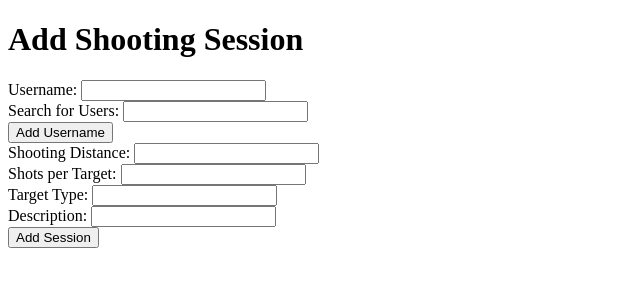
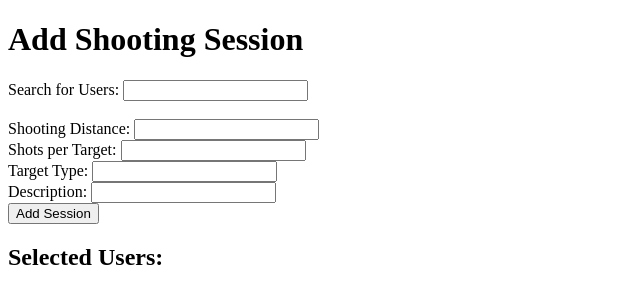
Before and after one commit to J-Krajewski/Scout_Shooting_Tracker, a Flask app: page /add_session in a window 1280 px wide. Shown: the top 304 px of the page, without its empty margins (0-640 px from the left). Run offline with Flask 3, Linux system fonts and the light colour scheme.

Commit message:
fixed naming discrepancy and got add user search functionality reliably working

```diff
--- a/app.py
+++ b/app.py
@@ -1,7 +1,9 @@
 from flask import Flask, render_template, request, redirect, url_for, session
 from flask_sqlalchemy import SQLAlchemy
 from sqlalchemy.exc import IntegrityError
-from flask import jsonify
+from flask import jsonify, request, render_template, redirect, url_for, session
+
+
 
 app = Flask(__name__)
 app.secret_key = 'your_secret_key'  # Change this to a secure secret key
@@ -161,7 +163,8 @@ def add_session():
             shots_per_target = int(request.form['shots_per_target'])
             target_type = request.form['target_type']
             description = request.form['description']
-            usernames = request.form.getlist('usernames')
+            #users = request.form.getlist('users')
+            users = session.get('users')
             # TO DO: GET DATE TIME ADD TO SESSION
             # TO DO: FORMAT CREATES NEW FORMAT ENTRY EVERY TIME, SIMPLIFY
 
@@ -178,30 +181,66 @@ def add_session():
             session['distance'] = distance
             session['shots_per_target'] = shots_per_target
             session['target_type'] = target_type
-            session['usernames'] = usernames
 
-            print(usernames)
+            print("/add_session: users", users)
+
+            #session['users'] = users
+
+            print("/add_session: session['users]:", session.get('users'))
 
             return redirect(url_for('run_session'))
 
     groups = Group.query.all()
 
-    return render_template('add_session.html')
+    return render_template('add_session.html', groups=groups)
 
 @app.route('/search_users', methods=['POST'])
 def search_users():
     search_query = request.form.get('search_query')
 
-    print(search_query)
+    print("/search_users: search_query: ", search_query)
 
     if not search_query:
         return jsonify({'error': 'Invalid search query'})
 
     users = User.query.filter(User.username.ilike(f'%{search_query}%')).all()
 
+    print("/search_users: users: ", search_query)
+
     user_list = [{'id': user.id, 'username': user.username} for user in users]
 
+    print("/search_users: user_list: ", user_list)
+
     return jsonify({'users': user_list})
+
+
+@app.route('/add_user_to_session', methods=['POST'])
+def add_user_to_session():
+    user_id = request.form.get('user_id')
+    session_users = session.get('users', [])
+
+    print("/add_user_to_session: user_id:", user_id)
+    print("/add_user_to_session: session_users", session_users)
+
+    if user_id:
+        # Check if the user is already in the session
+        if user_id not in session_users:
+            session_users.append(user_id)
+            session['users'] = session_users
+
+    # Retrieve the list of groups for rendering the template
+    groups = Group.query.all()
+
+    # Retrieve the list of users for rendering the template
+    users = User.query.all()
+
+    print("/add_user_to_session: groups: ", groups)
+    print("/add_user_to_session: users: ", users)
+
+    print("/add_user_to_session: session['users']: ", session.get('users'))
+
+    return render_template('add_session.html', groups=groups, users=users)
+
 
 @app.route('/run_session', methods=['GET', 'POST'])
 def run_session():
@@ -213,10 +252,19 @@ def run_session():
     distance = session.get('distance')
     shots_per_target = session.get('shots_per_target')
     target_type = session.get('target_type')
-    usernames = session.get('usernames')
+    users = session.get('users')
 
-    if not all([session_id, distance, shots_per_target, target_type, usernames]):
+    print("users: ", users)
+
+    if not all([session_id, distance, shots_per_target, target_type, users]):
+        print("session_id:", session_id)
+        print("distance:", distance)
+        print("shot_per_target:", shots_per_target)
+        print("target_type:", target_type)
+        print("users:", users)
         return redirect(url_for('add_session'))
+
+
 
     # For each user: display:
     # Input for each shot, which appears (shots_per_target) number of times
@@ -226,13 +274,14 @@ def run_session():
     session.pop('distance', None)
     session.pop('shots_per_target', None)
     session.pop('target_type', None)
-    session.pop('usernames', None)
+    session.pop('users', None)
+
 
     # Use the retrieved session details as needed
 
     return render_template('run_session.html',
         session_id=session_id, distance=distance, shots_per_target=shots_per_target,
-        target_type=target_type, usernames=usernames)
+        target_type=target_type, users=users)
 
 @app.route('/process_shots/<int:session_id>', methods=['GET', 'POST'])
 def process_shots(session_id):
--- a/templates/add_session.html
+++ b/templates/add_session.html
@@ -25,7 +25,12 @@
 
                     if (users.length > 0) {
                         users.forEach(function(user) {
-                            var result = $('<div>').text(user.username);
+                            var result = $('<div>').text(user.username)
+                                                  .attr('data-user-id', user.id)
+                                                  .addClass('search-result')
+                                                  .click(function() {
+                                                      addUserToSession(user.id);
+                                                  });
                             searchResults.append(result);
                         });
                     } else {
@@ -35,32 +40,33 @@
             });
         }
 
-        function addUsernameInput() {
-            var usernameContainer = $('#username-container');
-            var newInput = $('<input>').attr({
-                type: 'text',
-                name: 'usernames',
-                required: true
+        function addUserToSession(userId) {
+            $.ajax({
+                url: '/add_user_to_session',
+                method: 'POST',
+                data: { user_id: userId },
+                success: function(response) {
+                    if (response.success) {
+                        // Reload the page to update the selected users list
+                        location.reload();
+                    }
+                }
             });
-
-            usernameContainer.append(newInput);
         }
     </script>
 </head>
 <body>
     <h1>Add Shooting Session</h1>
     <form method="POST">
-        <div id="username-container">
-            <!-- Initial input field for username -->
+        <!--div id="username-container">
             <label for="username">Username:</label>
             <input type="text" name="usernames" required>
-        </div>
+        </div-->
 
         <label for="search">Search for Users:</label>
         <input type="text" id="search" name="search" oninput="searchUsers()">
         <div id="searchResults"></div>
 
-        <button type="button" onclick="addUsernameInput()">Add Username</button>
         <br>
         <label for="distance">Shooting Distance:</label>
         <input type="number" name="distance" required>
@@ -76,5 +82,17 @@
         <br>
         <button type="submit">Add Session</button>
     </form>
+
+    <!-- Display selected users -->
+    <h2>Selected Users:</h2>
+
+    <ul>
+        {% for user_id in session.get('users', []) %}
+            {% set user = users|selectattr('id', 'equalto', user_id)|default(none) %}
+            {% if user %}
+                <li>{{ user.username }}</li>
+            {% endif %}
+        {% endfor %}
+    </ul>
 </body>
 </html>
--- a/templates/run_session.html
+++ b/templates/run_session.html
@@ -11,9 +11,9 @@
     <p>Distance: {{ distance }}</p>
     <p>Shots per Target: {{ shots_per_target }}</p>
     <p>Target Type: {{ target_type }}</p>
-    <p>User List: {{ usernames }}</p>
+    <p>User List: {{ users }}</p>
 
-    {% for username in usernames %}
+    {% for username in users %}
         <div>
             <h2>{{ username }}</h2>
             <form method="POST" action="{{ url_for('process_shots', session_id=session_id) }}">
```
Also changed, not shown: instance/site.db.
